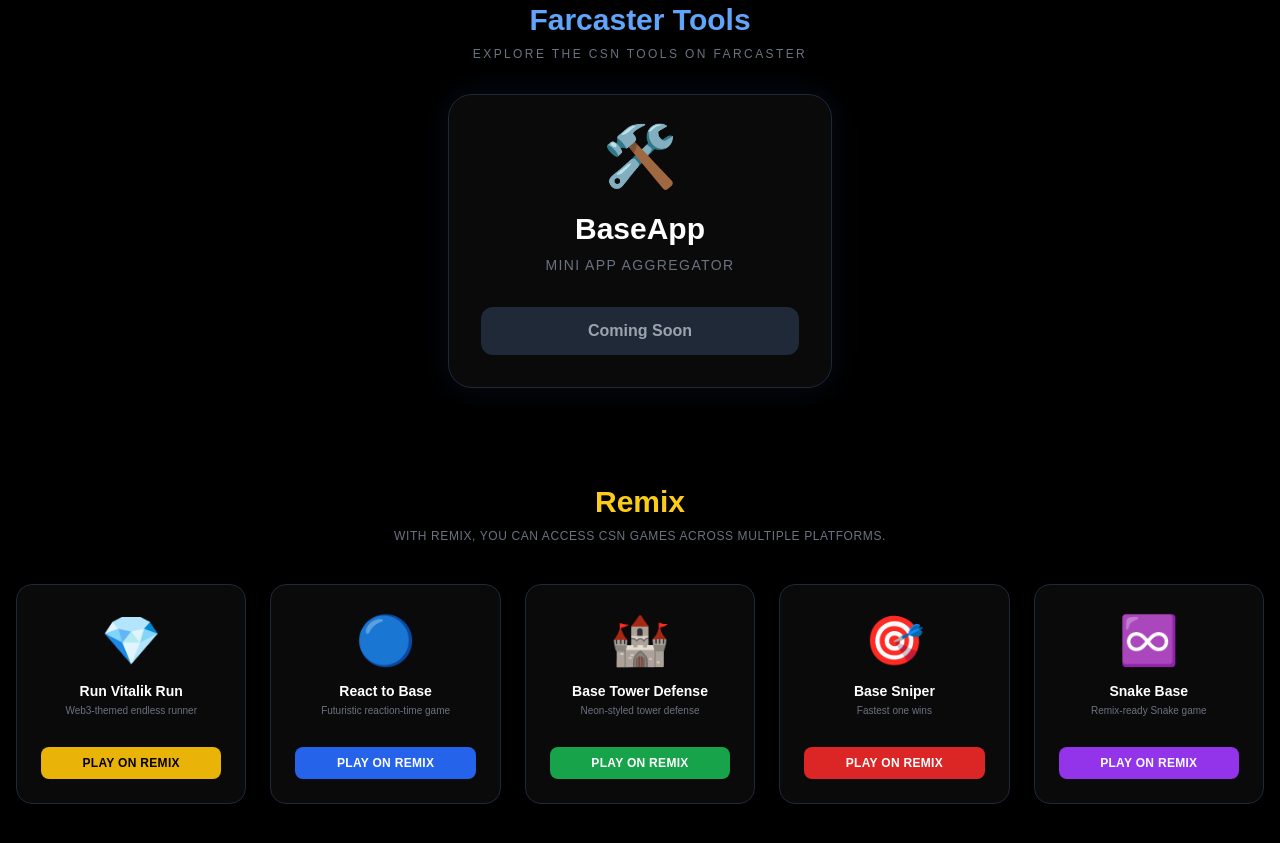
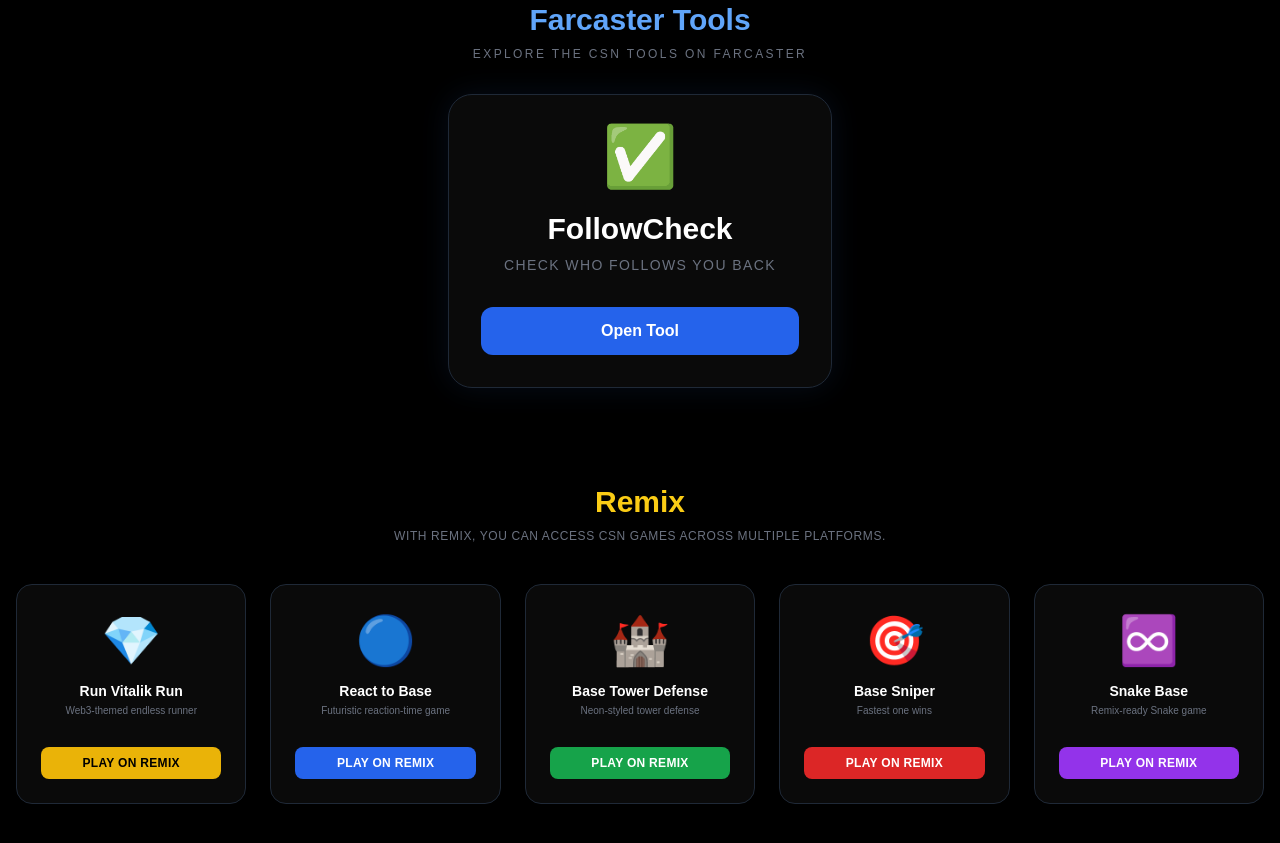
Before and after one commit to coinisan/csndao.app, a Next.js app: page / in a window 1280 px wide. Shown: the part 800-1643 px from the top of the page. Built offline with nearby package versions, Linux system fonts and the light colour scheme.

Commit message:
Add FollowCheck tool

```diff
--- a/app/page.tsx
+++ b/app/page.tsx
@@ -38,25 +38,27 @@
         </div>
       </div>
 
-      {/* --- 3. FARCASTER TOOLS SECTION (YENİ) --- */}
+      {/* --- 3. FARCASTER TOOLS SECTION --- */}
       <div className="w-full flex flex-col items-center mb-24">
         <h2 className="text-3xl font-bold text-blue-400 mb-2">Farcaster Tools</h2>
         <p className="text-gray-500 text-[10px] md:text-xs uppercase tracking-[0.2em] mb-8">
           Explore the CSN Tools on Farcaster
         </p>
 
-        {/* BaseApp Tool Card (Örnek Placeholder) */}
+        {/* FollowCheck Card (YENİ EKLENDİ) */}
         <div className="bg-[#0a0a0a] border border-gray-800 rounded-3xl p-8 w-full max-w-sm flex flex-col items-center text-center hover:border-blue-500 transition-colors duration-300 shadow-[0_0_30px_rgba(59,130,246,0.1)]">
-          <div className="text-6xl mb-6">🛠️</div>
-          <h3 className="text-3xl font-bold text-white mb-2">BaseApp</h3>
-          <p className="text-gray-500 text-sm mb-8 font-medium uppercase tracking-widest">Mini App Aggregator</p>
+          <div className="text-6xl mb-6">✅</div>
+          <h3 className="text-3xl font-bold text-white mb-2">FollowCheck</h3>
+          <p className="text-gray-500 text-sm mb-8 font-medium uppercase tracking-widest">Check who follows you back</p>
 
-          <button
-            className="w-full py-3 bg-gray-800 text-gray-400 font-bold rounded-xl cursor-not-allowed"
-            disabled
+          <a
+            href="https://farcaster.xyz/miniapps/qgVJ4mXPMFlR/followcheck"
+            target="_blank"
+            rel="noopener noreferrer"
+            className="w-full py-3 bg-blue-600 hover:bg-blue-500 text-white font-bold rounded-xl transition-colors"
           >
-            Coming Soon
-          </button>
+            Open Tool
+          </a>
         </div>
       </div>
 
@@ -165,7 +167,7 @@
   );
 }
 
-// Kart Bileşeni
+// Kart Bileşeni (Aynı)
 function GameCard({ title, desc, icon, color, url }: { title: string, desc: string, icon: string, color: string, url: string }) {
   return (
     <div className="group bg-[#0a0a0a] border border-gray-800 rounded-2xl p-4 md:p-6 flex flex-col items-center justify-between min-h-[160px] md:min-h-[220px] hover:border-gray-600 transition-all hover:-translate-y-1">
```
